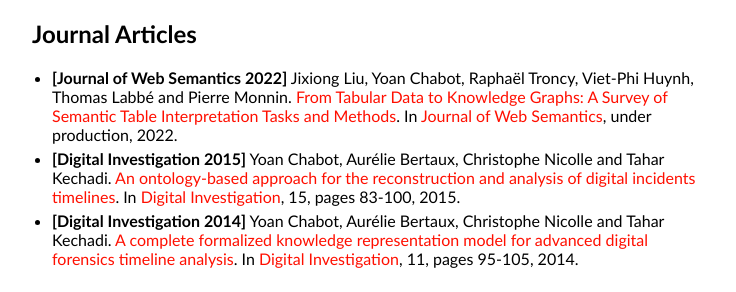
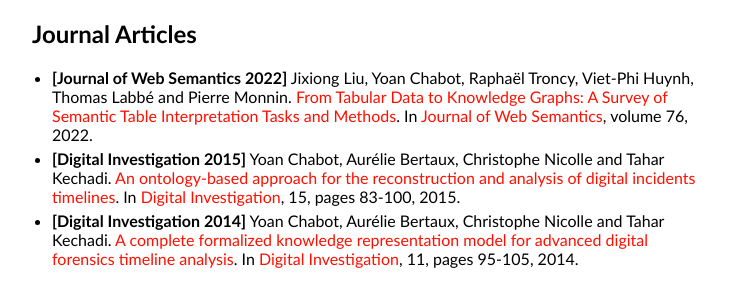
Before and after one commit to yoanchabot/yoanchabot.github.io, a Jekyll site: the page built from publications.md, in a window 1280 px wide and 900 px high. Shown: the part 145-437 px from the top of the window, without its empty margins (258-994 px from the left). Built offline with Jekyll 4.4.1, drawn with Linux system fonts in a browser that asks for light colours.

Commit message:
Update publications.md

```diff
--- a/publications.md
+++ b/publications.md
@@ -4,7 +4,7 @@
 ---
 
 ## Journal Articles
-* <b id="jows_2022">[Journal of Web Semantics 2022]</b> Jixiong Liu, Yoan Chabot, Raphaël Troncy, Viet-Phi Huynh, Thomas Labbé and Pierre Monnin. [From Tabular Data to Knowledge Graphs: A Survey of Semantic Table Interpretation Tasks and Methods](https://github.com/yoanchabot/papers/raw/main/liu2022b.pdf). In [Journal of Web Semantics](https://www.sciencedirect.com/journal/journal-of-web-semantics), under production, 2022.
+* <b id="jows_2022">[Journal of Web Semantics 2022]</b> Jixiong Liu, Yoan Chabot, Raphaël Troncy, Viet-Phi Huynh, Thomas Labbé and Pierre Monnin. [From Tabular Data to Knowledge Graphs: A Survey of Semantic Table Interpretation Tasks and Methods](https://github.com/yoanchabot/papers/raw/main/liu2022b.pdf). In [Journal of Web Semantics](https://www.sciencedirect.com/journal/journal-of-web-semantics), volume 76, 2022.
 * <b id="digital_investigation_2015">[Digital Investigation 2015]</b> Yoan Chabot, Aurélie Bertaux, Christophe Nicolle and Tahar Kechadi. [An ontology-based approach for the reconstruction and analysis of digital incidents timelines](https://github.com/yoanchabot/papers/raw/main/chabot2015a.pdf). In [Digital Investigation](https://www.sciencedirect.com/journal/digital-investigation), 15, pages 83-100, 2015.
 * <b id="digital_investigation_2014">[Digital Investigation 2014]</b> Yoan Chabot, Aurélie Bertaux, Christophe Nicolle and Tahar Kechadi. [A complete formalized knowledge representation model for advanced digital forensics timeline analysis](https://github.com/yoanchabot/papers/raw/main/chabot2014a.pdf). In [Digital Investigation](https://www.sciencedirect.com/journal/digital-investigation), 11, pages 95-105, 2014.
 
```
